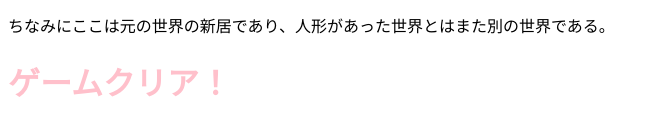
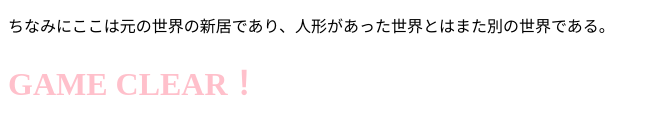
Before and after one commit to Yuto0911/kadai-game, a plain HTML site: page game139.html in a window 1280 px wide. Shown: the part 187-322 px from the top of the page, without its empty margins (0-659 px from the left). Drawn offline with Linux system fonts and the light colour scheme.

Commit message:
Update game139.html

```diff
--- a/game139.html
+++ b/game139.html
@@ -13,6 +13,6 @@
 <p>しかし、次の日の夜になっても何も起こらない。前まであった人形もない。</p>
 <p>この前の人形は別の世界にあるものではないか、と君はしばらく思っていた。</p>
 <p>ちなみにここは元の世界の新居であり、人形があった世界とはまた別の世界である。</p>
-  <h1 class="good">ゲームクリア！</h1>
+  <h1 class="good">GAME CLEAR！</h1>
 </body>
 </html>
```
